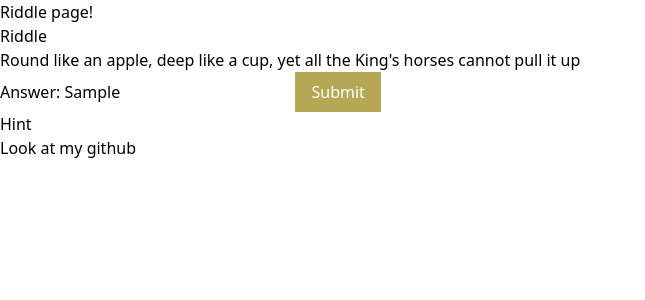
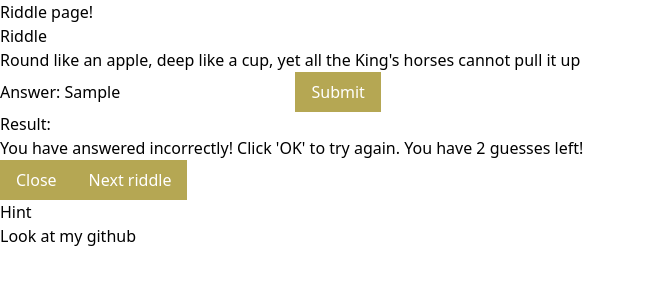
Before and after one commit to JanaGileza/riddles-app, a Next.js app: page / in a window 1280 px wide. Both pictures are taken after typing "Sample" into the empty fields and a click on the button "Submit". Shown: the top 300 px of the page, without its empty margins (0-645 px from the left). Built offline with nearby package versions, Linux system fonts and the light colour scheme.

Commit message:
Added dialog feature to replace the alerts that previously told the user when they succeeded/failed as well as any guesses left. Added plans to further generalize components under RiddleForm folder to allow more universal usability in this project. Moved global button style to the button component.

```diff
--- a/app/globals.css
+++ b/app/globals.css
@@ -1,9 +1 @@
 @import "tailwindcss";
-
-button {
-    padding: 8px 16px;
-    background-color: #b5a753;
-    color: white;
-    border: none;
-    cursor: pointer;
-  }
--- a/components/RiddleForm/RiddleButton/riddle-button.module.css
+++ b/components/RiddleForm/RiddleButton/riddle-button.module.css
@@ -0,0 +1,7 @@
+.button {
+  padding: 8px 16px;
+  background-color: #b5a753;
+  color: white;
+  border: none;
+  cursor: pointer;
+}
--- a/components/RiddleForm/RiddleButton/riddle-button.tsx
+++ b/components/RiddleForm/RiddleButton/riddle-button.tsx
@@ -1,12 +1,17 @@
 import React from "react";
+import buttonStyles from "./riddle-button.module.css";
 
 type RiddleButtonProps = {
-  onClickCallback: (e: React.MouseEvent<HTMLButtonElement>) => void;
+  onClickCallback?: (e: React.MouseEvent<HTMLButtonElement>) => void;
 };
 
 function RiddleButton({ onClickCallback }: RiddleButtonProps) {
   return (
-    <button type="button" onClick={onClickCallback}>
+    <button
+      className={buttonStyles.button}
+      type="button"
+      onClick={onClickCallback}
+    >
       Submit
     </button>
   );
--- a/components/RiddleForm/RiddleDialog/riddle-dialog.tsx
+++ b/components/RiddleForm/RiddleDialog/riddle-dialog.tsx
@@ -0,0 +1,50 @@
+import * as React from "react";
+import * as Dialog from "@radix-ui/react-dialog";
+import buttonStyles from "@/components/RiddleForm/RiddleButton/riddle-button.module.css";
+
+type CloseButtonData = {
+  text: string;
+  onClickCallback?: (e: React.MouseEvent<HTMLButtonElement>) => void;
+};
+
+type RiddleDialogProps = {
+  triggerText: string;
+  title: string;
+  description: string;
+  onDialogOpenCallback: (open: boolean) => void;
+  closeButtons: Array<CloseButtonData>;
+};
+
+function RiddleDialog({
+  closeButtons,
+  triggerText,
+  title,
+  description,
+  onDialogOpenCallback,
+}: RiddleDialogProps) {
+  const renderedCloseButtons = closeButtons.map((closeButtonData) => (
+    <Dialog.Close
+      className={buttonStyles.button}
+      onClick={closeButtonData.onClickCallback}
+      key={closeButtonData.text}
+    >
+      {closeButtonData.text}
+    </Dialog.Close>
+  ));
+
+  return (
+    <Dialog.Root onOpenChange={onDialogOpenCallback}>
+      <Dialog.Trigger className={buttonStyles.button}>
+        {triggerText}
+      </Dialog.Trigger>
+      <Dialog.Content>
+        <Dialog.Title>{title}</Dialog.Title>
+        <Dialog.Description>{description}</Dialog.Description>
+        {renderedCloseButtons}
+      </Dialog.Content>
+    </Dialog.Root>
+  );
+}
+
+export default RiddleDialog;
+export type { CloseButtonData };
--- a/components/RiddleForm/riddle.tsx
+++ b/components/RiddleForm/riddle.tsx
@@ -5,8 +5,9 @@ import RiddlePrompt from "./RiddlePrompt/riddle-prompt";
 import { useState } from "react";
 import RiddleAnswer from "./RiddleAnswer/riddle-answer";
 import riddlesData from "@/data/riddles.json";
-import RiddleButton from "./RiddleButton/riddle-button";
+//import RiddleButton from "./RiddleButton/riddle-button";
 import RiddleHint from "./RiddleHover/riddle-hover";
+import RiddleDialog, { CloseButtonData } from "./RiddleDialog/riddle-dialog";
 
 const riddlesDatabase: Riddle[] = riddlesData;
 
@@ -14,6 +15,8 @@ function RiddleForm({ riddle }: { riddle: Riddle | undefined }) {
   const [attemptedAnswer, setAttemptedAnswer] = useState<string>("");
   const [hintRequested, setHintRequested] = useState<boolean>(false);
   const [guessCounter, setGuessCount] = useState<number>(0);
+  const [dialogDescription, setDialogDescription] = useState<string>("");
+  const [currentTitle, setTitle] = useState<string>("");
   const MAX_GUESS_COUNT = 3;
 
   function onAnswerInputChange(e: React.ChangeEvent<HTMLInputElement>) {
@@ -33,8 +36,14 @@ function RiddleForm({ riddle }: { riddle: Riddle | undefined }) {
     console.log("mouse exited");
   }
 
-  function onSubmitForm(e: React.MouseEvent<HTMLButtonElement>) {
-    e.preventDefault();
+  function onUserClickedSubmit(open: boolean) {
+    if (open) {
+      onSubmitForm();
+    }
+  }
+
+  function onSubmitForm() {
+    setTitle("Result: ");
 
     if (attemptedAnswer === "") {
       return;
@@ -45,36 +54,52 @@ function RiddleForm({ riddle }: { riddle: Riddle | undefined }) {
     );
 
     if (userAnsweredCorrectly) {
-      alert("You have answered correctly! Click 'next' to try a new riddle!");
+      setDialogDescription(
+        "You have answered correctly! Click 'next' to try a new riddle!"
+      );
     } else {
       const currentGuessCount = guessCounter + 1;
       setGuessCount(currentGuessCount);
-      alert(
+      setDialogDescription(
         `You have answered incorrectly! Click 'OK' to try again. You have ${
           MAX_GUESS_COUNT - currentGuessCount
         } guesses left!`
       );
       if (currentGuessCount >= MAX_GUESS_COUNT) {
-        alert("You have answered incorrectly! You have no more guesses.");
+        setDialogDescription(
+          "You have answered incorrectly! You have no more guesses."
+        );
       } else {
       }
     }
-    alert(
-      `You submitted '${attemptedAnswer}' as your answer! It was ${userAnsweredCorrectly}`
-    );
-
     // if correct, update the UI accordingly!
     // otherwise, numberOfAttemptedAnswers ++
   }
 
   const hintIfHovering = hintRequested ? riddle?.hint : undefined;
 
+  const closeDialogButtonData: CloseButtonData = {
+    text: "Close",
+    onClickCallback: (e) => console.log("Close button clicked!"),
+  };
+
+  const nextRiddleDialogButtonData: CloseButtonData = {
+    text: "Next riddle",
+    onClickCallback: (e) => console.log("Next riddle button clicked!"),
+  };
+
   return (
     <div>
       <h2>Riddle</h2>
       <RiddlePrompt riddle={riddle} />
       <RiddleAnswer onInputCallback={onAnswerInputChange} />
-      <RiddleButton onClickCallback={onSubmitForm} />
+      <RiddleDialog
+        onDialogOpenCallback={onUserClickedSubmit}
+        triggerText={"Submit"}
+        title={currentTitle}
+        description={dialogDescription}
+        closeButtons={[closeDialogButtonData, nextRiddleDialogButtonData]}
+      />
       <RiddleHint
         onMouseEnterCallback={onHintMouseEnter}
         onMouseLeaveCallback={onHintMouseExit}
--- a/package.json
+++ b/package.json
@@ -11,6 +11,7 @@
     "test:watch": "jest --watch"
   },
   "dependencies": {
+    "@radix-ui/react-dialog": "^1.1.13",
     "next": "15.2.4",
     "react": "^19.0.0",
     "react-dom": "^19.0.0"
```
Also changed, not shown: 2 other files (tests, documents, lock files or other folders).
